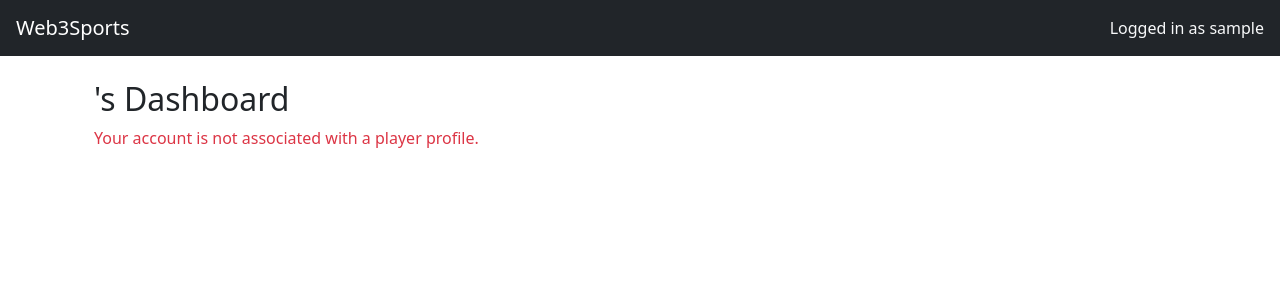
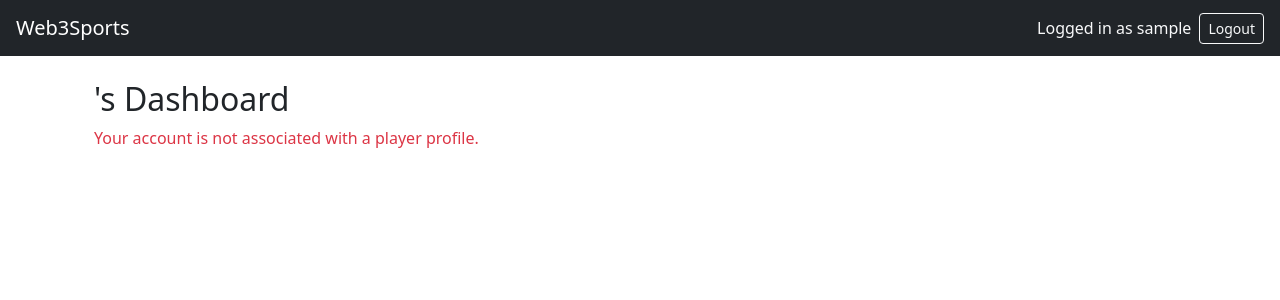
Before and after one commit to titancoder12/web3sportsdraft, a Django app: page /dashboard/ in a window 1280 px wide. Shown: the top 300 px of the page. Run offline with Django 3.2, Linux system fonts and the light colour scheme; the visitor is signed in with stand-in values (Sample User, id 1); data that the repository does not hold is empty.

Commit message:
logout button

```diff
--- a/league/templates/league/base.html
+++ b/league/templates/league/base.html
@@ -7,9 +7,15 @@
 <body>
     <nav class="navbar navbar-expand-lg navbar-dark bg-dark px-3">
         <a class="navbar-brand" href="/">Web3Sports</a>
+        <div class="ms-auto d-flex align-items-center">
           {% if user.is_authenticated %}
-      <span class="navbar-text text-light ms-auto">Logged in as {{ user.username }}</span>
+            <span class="navbar-text text-light me-2">Logged in as {{ user.username }}</span>
+            <form method="post" action="{% url 'logout' %}">
+              {% csrf_token %}
+              <button class="btn btn-sm btn-outline-light">Logout</button>
+            </form>
           {% endif %}
+        </div>
       </nav>
     <div class="container mt-4">
     {% block content %}{% endblock %}
```
Lines whose indentation alone changed are shown as unchanged.
